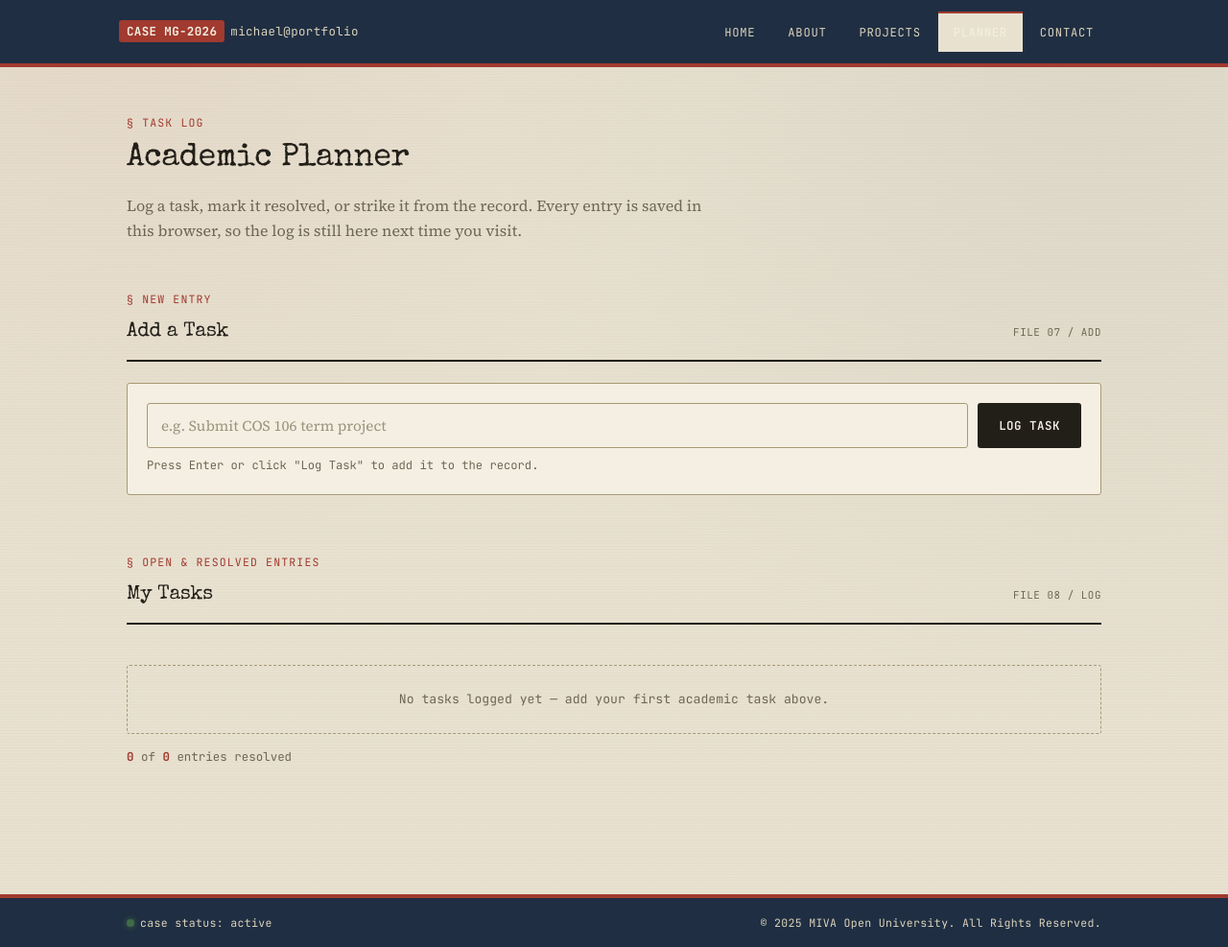
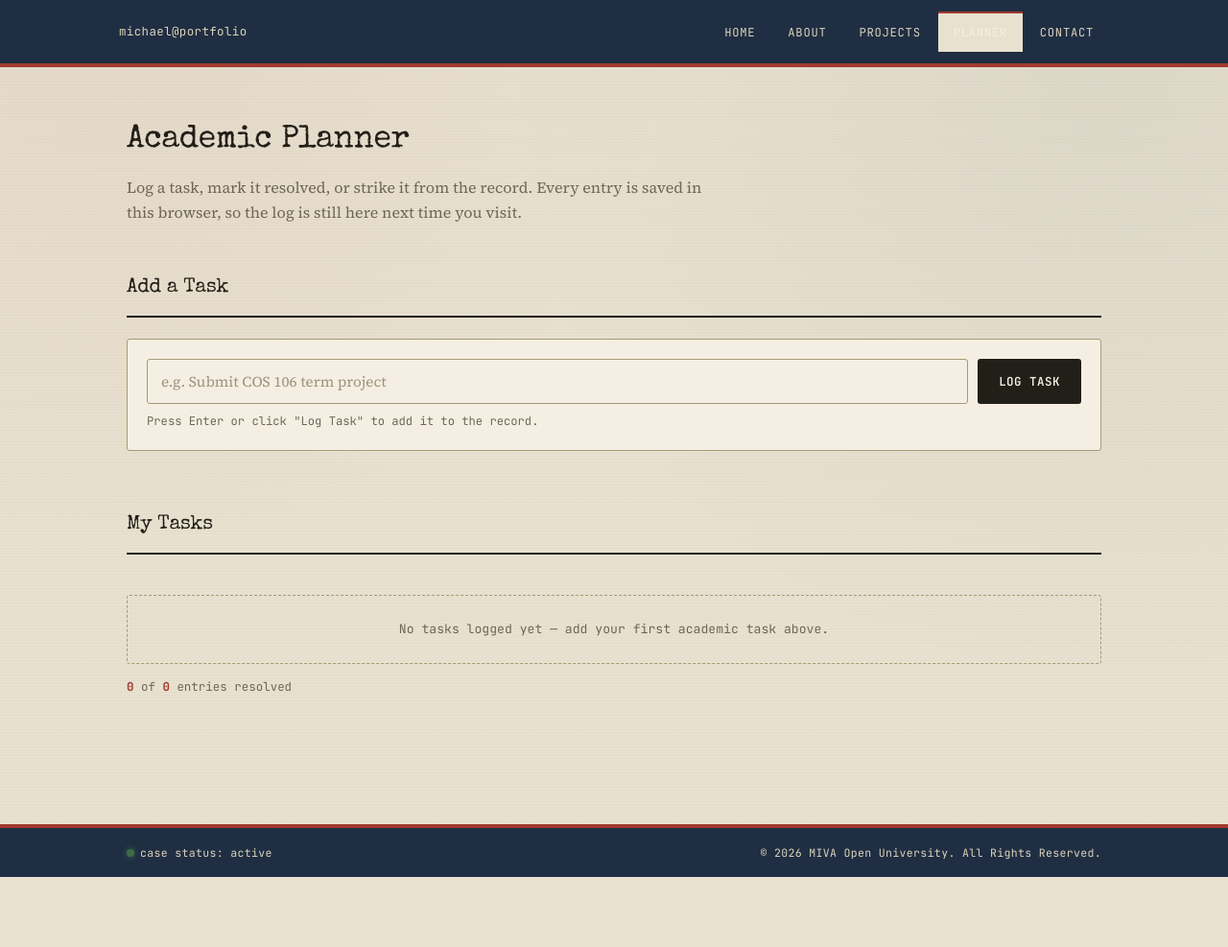
Before and after one commit to FRANCISCO-TMM/PORTFOLIO2, a plain HTML site: page planner.html in a window 1280 px wide. Shown: the whole page at 96% size. After the commit the page ends 914 px from the top, so only its background shows below. Drawn offline with nearby package versions, Linux system fonts and the light colour scheme.

Commit message:
Update planner.html

```diff
--- a/planner.html
+++ b/planner.html
@@ -10,7 +10,7 @@
 
   <nav class="tabbar">
     <div class="nav-inner">
-      <span class="nav-brand"><strong>CASE MG-2026</strong>michael@portfolio</span>
+      <span class="nav-brand">michael@portfolio</span>
       <button class="nav-toggle" aria-label="Toggle navigation" aria-expanded="false">☰</button>
       <ul>
         <li><a href="index.html">home</a></li>
@@ -23,16 +23,14 @@
   </nav>
 
   <main class="container">
-    <span class="case-label">task log</span>
-    <h1>Academic Planner</h1>
+    <h1 style="margin-top: 8px;">Academic Planner</h1>
     <p class="muted" style="max-width: 620px; margin: 14px 0 40px;">
       Log a task, mark it resolved, or strike it from the record. Every entry is saved in
       this browser, so the log is still here next time you visit.
     </p>
 
     <section class="section">
-      <span class="case-label">new entry</span>
-      <h2 data-code="FILE 07 / ADD">Add a Task</h2>
+      <h2>Add a Task</h2>
       <div class="panel">
         <div class="task-input-container">
           <input type="text" id="taskInput" placeholder="e.g. Submit COS 106 term project" aria-label="New task">
@@ -43,8 +41,7 @@
     </section>
 
     <section class="section">
-      <span class="case-label">open &amp; resolved entries</span>
-      <h2 data-code="FILE 08 / LOG">My Tasks</h2>
+      <h2>My Tasks</h2>
       <ul id="taskList" class="task-list"></ul>
       <p id="plannerStats" class="planner-stats"></p>
     </section>
@@ -53,7 +50,7 @@
   <footer>
     <div class="footer-inner">
       <span><span class="status-dot"></span>case status: active</span>
-      <span>&copy; 2025 MIVA Open University. All Rights Reserved.</span>
+      <span>&copy; 2026 MIVA Open University. All Rights Reserved.</span>
     </div>
   </footer>
 
```
